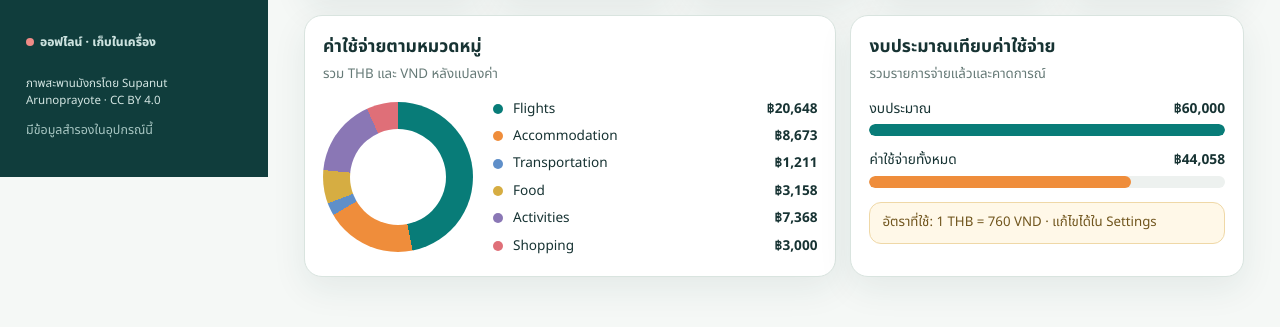
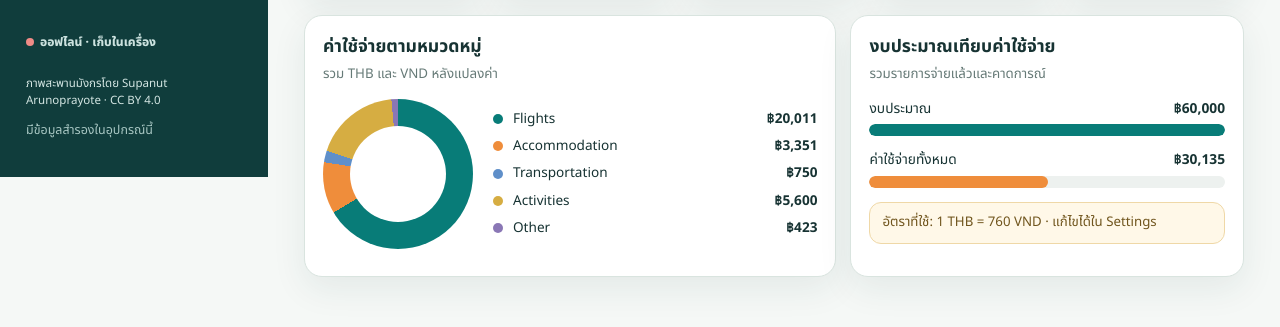
Before and after one commit to NonLuong/Vietnam, a website built with Vite: page index.html in a window 1280 px wide. Shown: the part 623-950 px from the top of the page. Built offline with nearby package versions, Linux system fonts and the light colour scheme; some packages are replaced by stand-ins of ours; no server answers; the database is empty.

Commit message:
Add confirmed trip booking details

```diff
--- a/src/app-data.ts
+++ b/src/app-data.ts
@@ -1,10 +1,12 @@
 import type { AppData, TripEssential } from './types'
 
 export const initialTripEssentials: TripEssential[] = [
-  {id:'flight-outbound',kind:'flight',title:'เที่ยวบินขาไป DMK → DAD',details:'26 กันยายน 2026',bookingRef:'',address:'',phone:'',mapUrl:''},
-  {id:'flight-return',kind:'flight',title:'เที่ยวบินขากลับ DAD → DMK',details:'30 กันยายน 2026',bookingRef:'',address:'',phone:'',mapUrl:''},
-  {id:'stay-everland',kind:'stay',title:'Everland Hotel',details:'เช็กอิน 26 ก.ย. · เช็กเอาต์ 30 ก.ย.',bookingRef:'',address:'',phone:'',mapUrl:''},
-  {id:'emergency-family',kind:'emergency',title:'เบอร์ติดต่อฉุกเฉิน',details:'เพิ่มชื่อและข้อมูลที่ต้องใช้ระหว่างทริป',bookingRef:'',address:'',phone:'',mapUrl:''}
+  {id:'flight-outbound',kind:'flight',title:'AirAsia FD636 · DMK → DAD',details:'26 ก.ย. 2026 · ออก 09:50 · ถึง 11:30',bookingRef:'MEJWTW',address:'',phone:'',mapUrl:''},
+  {id:'flight-return',kind:'flight',title:'AirAsia FD639 · DAD → DMK',details:'30 ก.ย. 2026 · ออก 18:10 · ถึง 19:55',bookingRef:'MEJWTW',address:'',phone:'',mapUrl:''},
+  {id:'stay-menora-chakarin',kind:'stay',title:'Menora Premium Da Nang · ห้อง Family',details:'26–28 ก.ย. 2026 · 2 คืน · CHAKARIN SAISOK · ฿1,804.92 · เวลาเช็กอิน/เช็กเอาต์ยังไม่ได้ระบุ',bookingRef:'1622930406244223',address:'ยังไม่ได้ระบุ',phone:'',mapUrl:'Menora Premium Da Nang Sea Corner Boutique'},
+  {id:'stay-menora-nontakarn',kind:'stay',title:'Menora Premium Da Nang · ห้อง Deluxe',details:'26–28 ก.ย. 2026 · 2 คืน · NONTAKARN SAISOK · ฿1,545.87 · เวลาเช็กอิน/เช็กเอาต์ยังไม่ได้ระบุ',bookingRef:'1622930406244227',address:'ยังไม่ได้ระบุ',phone:'',mapUrl:'Menora Premium Da Nang Sea Corner Boutique'},
+  {id:'stay-night-3',kind:'stay',title:'ที่พักคืนที่ 3 · 28–29 ก.ย.',details:'ยังไม่ได้ระบุ',bookingRef:'',address:'ยังไม่ได้ระบุ',phone:'',mapUrl:''},
+  {id:'stay-night-4',kind:'stay',title:'ที่พักคืนที่ 4 · 29–30 ก.ย.',details:'ยังไม่ได้ระบุ',bookingRef:'',address:'ยังไม่ได้ระบุ',phone:'',mapUrl:''}
 ]
 
 export function isAppData(value: unknown): value is AppData {
--- a/src/data.ts
+++ b/src/data.ts
@@ -4,26 +4,28 @@ import { initialTripEssentials } from './app-data'
 export const defaultData: AppData = {
   settings: {
     tripName: 'Da Nang Trip 2026', startDate: '2026-09-26', endDate: '2026-09-30', budgetTHB: 60000, exchangeRate: 760,
-    travelers: [{id:'p1',name:'นนท์'},{id:'p2',name:'ผู้เดินทาง 2'},{id:'p3',name:'ผู้เดินทาง 3'},{id:'p4',name:'ผู้เดินทาง 4'}]
+    travelers: [{id:'p1',name:'นนท์'},{id:'p2',name:'มะเหมี่ยว'},{id:'p3',name:'พ่อ'},{id:'p4',name:'แม่'}]
   },
   expenses: [
-    {id:'e1',date:'2026-09-26',dayId:'day-2026-09-26',item:'ตั๋วเครื่องบินไป–กลับ',category:'Flights',amount:20648,currency:'THB',payerId:'p1',status:'paid',note:'รวมที่นั่งและประกัน จากแผนเดิม'},
-    {id:'e2',date:'2026-09-26',dayId:'day-2026-09-26',item:'Everland Hotel',category:'Accommodation',amount:8673.24,currency:'THB',payerId:'p2',status:'paid',note:'4 คืน จากแผนเดิม'},
-    {id:'e3',date:'2026-09-26',dayId:'day-2026-09-26',item:'ที่จอดรถสนามบิน',category:'Transportation',amount:750,currency:'THB',payerId:'p1',status:'planned',note:'150 บาทต่อวัน'},
-    {id:'e4',date:'2026-09-26',dayId:'day-2026-09-26',item:'Grab สนามบิน–โรงแรม',category:'Transportation',amount:350000,currency:'VND',payerId:'p3',status:'planned',note:'ตัวเลขประมาณการ'},
-    {id:'e5',date:'2026-09-27',dayId:'day-2026-09-27',item:'อาหารและกาแฟวันแรก',category:'Food',amount:2400000,currency:'VND',payerId:'p4',status:'planned',note:'ประมาณการสำหรับ 4 คน'},
-    {id:'e6',date:'2026-09-28',dayId:'day-2026-09-28',item:'Ba Na Hills',category:'Activities',amount:5600000,currency:'VND',payerId:'p1',status:'planned',note:'งบกิจกรรมโดยประมาณ'},
-    {id:'e7',date:'2026-09-29',dayId:'day-2026-09-29',item:'ของฝาก',category:'Shopping',amount:3000,currency:'THB',payerId:'p2',status:'planned',note:'วงเงินตั้งต้น'}
+    {id:'e-sim',date:'2026-09-26',dayId:'day-2026-09-26',item:'ค่า SIM',category:'Other',amount:423.05,currency:'THB',payerId:'p1',status:'paid',note:'Viettel'},
+    {id:'e-flight',date:'2026-09-26',dayId:'day-2026-09-26',item:'ตั๋วเครื่องบิน',category:'Flights',amount:20011.28,currency:'THB',payerId:'p1',status:'paid',note:'ไป–กลับ + ที่นั่ง + ประกัน · Booking MEJWTW'},
+    {id:'e-hotel-menora',date:'2026-09-26',dayId:'day-2026-09-26',item:'ที่พักดานัง 26–28 ก.ย.',category:'Accommodation',amount:3350.79,currency:'THB',payerId:'p1',status:'paid',note:'Menora Premium Da Nang · 2 ห้อง · 2 คืน'},
+    {id:'e-parking',date:'2026-09-26',dayId:'day-2026-09-26',item:'ที่จอดรถดอนเมือง',category:'Transportation',amount:750,currency:'THB',payerId:'p1',status:'planned',note:'150 บาท / วัน'},
+    {id:'e-golden-bridge',date:'2026-09-28',dayId:'day-2026-09-28',item:'สะพานทอง',category:'Activities',amount:5600,currency:'THB',payerId:'p1',status:'planned',note:'ประมาณการ'}
   ],
   days: [
-    {id:'day-2026-09-26',date:'2026-09-26',title:'เดินทางถึงดานัง',activities:'เช็กอิน · เดินเล่นริมแม่น้ำฮัน · สะพานมังกร',budgetTHB:2200,places:[]},
-    {id:'day-2026-09-27',date:'2026-09-27',title:'เมืองเก่าและคาเฟ่',activities:'Hoi An · คาเฟ่ · อาหารเวียดนาม',budgetTHB:4500,places:[]},
-    {id:'day-2026-09-28',date:'2026-09-28',title:'Ba Na Hills',activities:'Golden Bridge · French Village',budgetTHB:7200,places:[]},
-    {id:'day-2026-09-29',date:'2026-09-29',title:'ทะเลและช้อปปิ้ง',activities:'My Khe Beach · Han Market',budgetTHB:4800,places:[]},
-    {id:'day-2026-09-30',date:'2026-09-30',title:'เช็กเอาต์และเดินทางกลับ',activities:'อาหารเช้า · สนามบิน',budgetTHB:1800,places:[]}
+    {id:'day-2026-09-26',date:'2026-09-26',title:'บินจากดอนเมืองถึงดานัง',activities:'AirAsia FD636 · ออก 09:50 · ถึง 11:30 · เช็กอิน Menora Premium',budgetTHB:2200,places:[{id:'dmk-outbound',name:'Don Mueang International Airport',address:'กรุงเทพฯ',mapUrl:'Don Mueang International Airport'},{id:'dad-arrival',name:'Da Nang International Airport',address:'Da Nang, Vietnam',mapUrl:'Da Nang International Airport'},{id:'menora-hotel',name:'Menora Premium Da Nang - Sea Corner Boutique',address:'ยังไม่ได้ระบุ',mapUrl:'Menora Premium Da Nang Sea Corner Boutique'}]},
+    {id:'day-2026-09-27',date:'2026-09-27',title:'เมืองเก่าและคาเฟ่',activities:'พัก Menora Premium · Hoi An · คาเฟ่ · อาหารเวียดนาม',budgetTHB:4500,places:[{id:'menora-day-2',name:'Menora Premium Da Nang - Sea Corner Boutique',address:'ยังไม่ได้ระบุ',mapUrl:'Menora Premium Da Nang Sea Corner Boutique'},{id:'hoi-an',name:'Hoi An Ancient Town',address:'Hoi An, Vietnam',mapUrl:'Hoi An Ancient Town'}]},
+    {id:'day-2026-09-28',date:'2026-09-28',title:'Ba Na Hills',activities:'Golden Bridge · French Village · ที่พักคืนที่ 3 ยังไม่ได้ระบุ',budgetTHB:7200,places:[{id:'ba-na-hills',name:'Ba Na Hills',address:'Da Nang, Vietnam',mapUrl:'Ba Na Hills'},{id:'golden-bridge',name:'Golden Bridge',address:'Ba Na Hills, Da Nang',mapUrl:'Golden Bridge Ba Na Hills'},{id:'french-village',name:'French Village',address:'Ba Na Hills, Da Nang',mapUrl:'French Village Ba Na Hills'}]},
+    {id:'day-2026-09-29',date:'2026-09-29',title:'ทะเลและช้อปปิ้ง',activities:'My Khe Beach · Han Market · ที่พักคืนที่ 4 ยังไม่ได้ระบุ',budgetTHB:4800,places:[{id:'my-khe-beach',name:'My Khe Beach',address:'Da Nang, Vietnam',mapUrl:'My Khe Beach Da Nang'},{id:'han-market',name:'Han Market',address:'Da Nang, Vietnam',mapUrl:'Han Market Da Nang'}]},
+    {id:'day-2026-09-30',date:'2026-09-30',title:'เดินทางกลับกรุงเทพฯ',activities:'AirAsia FD639 · ออก 18:10 · ถึง 19:55',budgetTHB:1800,places:[{id:'dad-departure',name:'Da Nang International Airport',address:'Da Nang, Vietnam',mapUrl:'Da Nang International Airport'},{id:'dmk-arrival',name:'Don Mueang International Airport',address:'กรุงเทพฯ',mapUrl:'Don Mueang International Airport'}]}
   ],
   tripEssentials: initialTripEssentials.map(item => ({...item})),
-  packingItems: [],
+  packingItems: [
+    {id:'packing-flight-booking',category:'documents',name:'เอกสารยืนยันเที่ยวบิน AirAsia · MEJWTW',packed:false},
+    {id:'packing-hotel-chakarin',category:'documents',name:'เอกสารจอง Menora · 1622930406244223',packed:false},
+    {id:'packing-hotel-nontakarn',category:'documents',name:'เอกสารจอง Menora · 1622930406244227',packed:false}
+  ],
   pinnedNote: ''
 }
 
```
Also changed, not shown: dist/assets/cloud-BvvKH-Jr.js, dist/assets/index-D_gLvL8B.js (deleted), dist/assets/index-DeJ82Jnv.js (added), dist/index.html.
